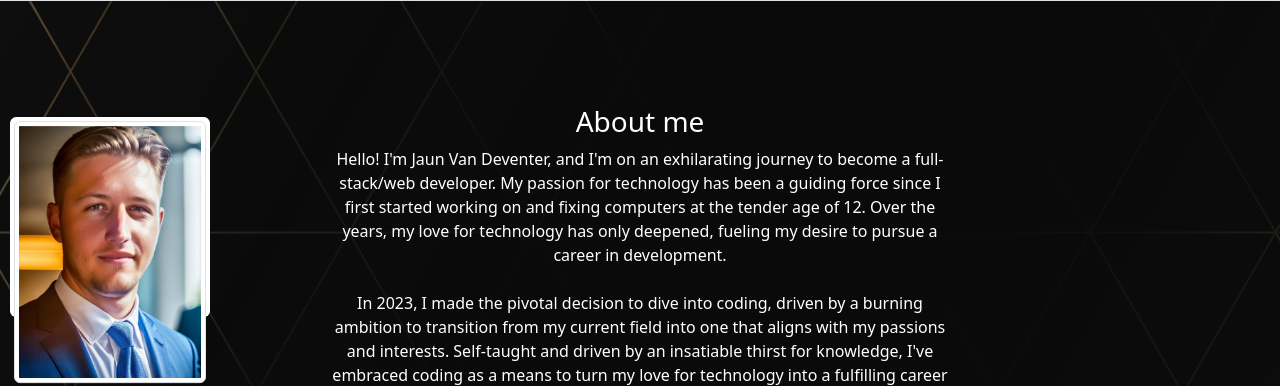
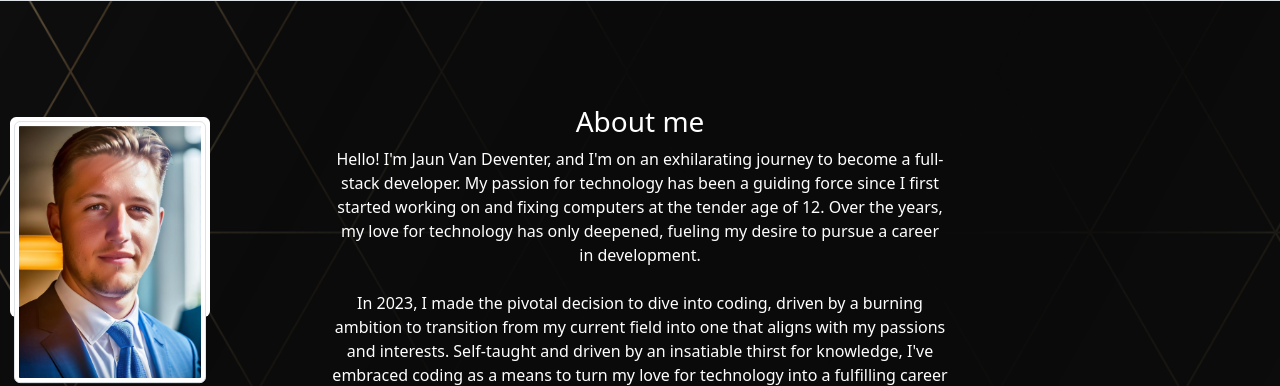
Before and after one commit to Jaun-van-Deventer/resumesite, a plain HTML site: page index.html in a window 1280 px wide. Shown: the part 80-466 px from the top of the page. Drawn offline with nearby package versions, Linux system fonts and the light colour scheme; files whose address does not match are found by name.

Commit message:
Update index.html

```diff
--- a/index.html
+++ b/index.html
@@ -240,7 +240,7 @@
             <h3 class="text-white">About me</h3>
             <p style="color: white">
               Hello! I'm Jaun Van Deventer, and I'm on an exhilarating journey
-              to become a full-stack/web developer. My passion for technology
+              to become a full-stack developer. My passion for technology
               has been a guiding force since I first started working on and
               fixing computers at the tender age of 12. Over the years, my love
               for technology has only deepened, fueling my desire to pursue a
```
